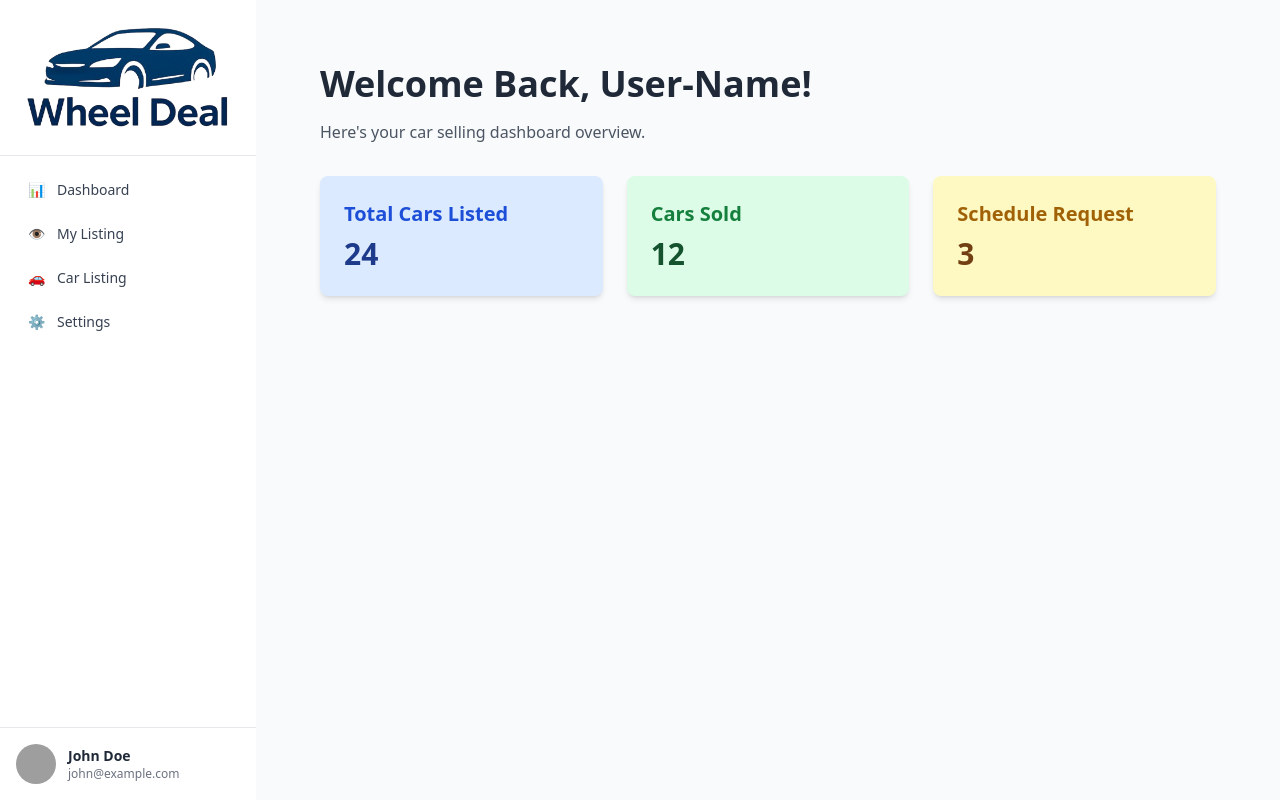
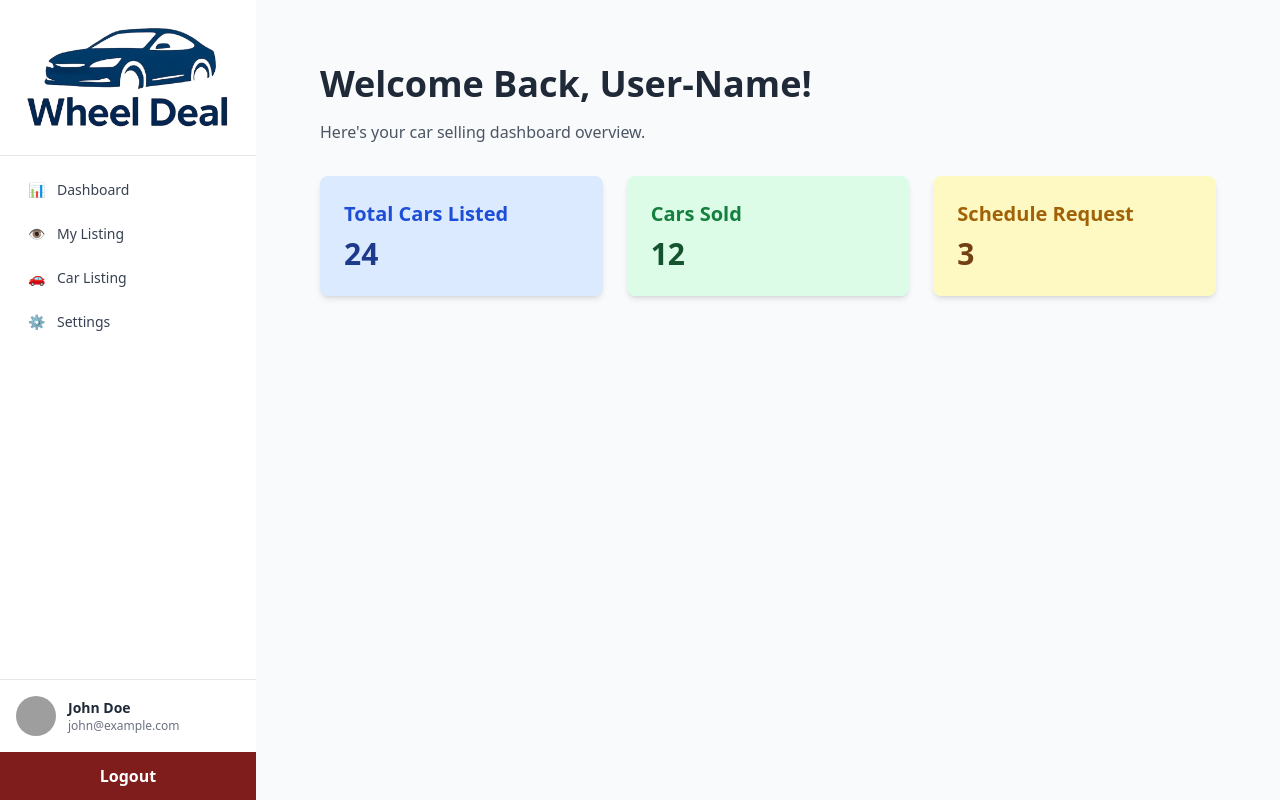
Before and after one commit to WheelDeal110/WheelDeal, an Angular app: page /controlPanel/dashboard in a window 1280 px wide. Built offline with nearby package versions, Linux system fonts and the light colour scheme; grey boxes are pictures that could not be loaded.

Commit message:
Add red logout button to sidebar below user info with click handler

```diff
--- a/src/app/controlpanel/home/home.component.html
+++ b/src/app/controlpanel/home/home.component.html
@@ -63,12 +63,21 @@
         </ul>
     </nav>
 
-    <div class="border-t p-4 flex items-center gap-3">
+   <div>
+      <div class="border-t p-4 flex items-center gap-3">
         <img src="https://i.pravatar.cc/40" alt="User" class="w-10 h-10 rounded-full" />
         <div>
-        <p class="text-sm font-semibold text-gray-800">John Doe</p>
-        <p class="text-xs text-gray-500">john@example.com</p>
+          <p class="text-sm font-semibold text-gray-800">John Doe</p>
+          <p class="text-xs text-gray-500">john@example.com</p>
         </div>
+      </div>
+
+      <!-- Logout button -->
+      <button
+        class="w-full text-center text-white bg-red-900 hover:bg-red-700 transition-colors font-semibold py-3"
+      >
+        Logout
+      </button>
     </div>
     </aside>
 
```
